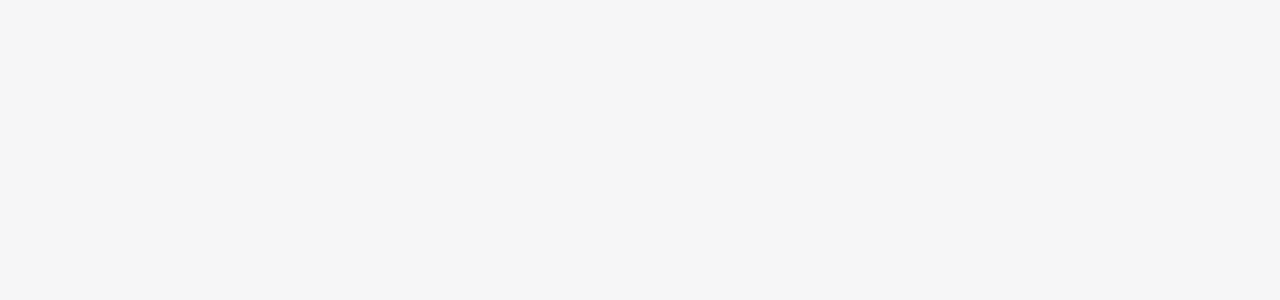
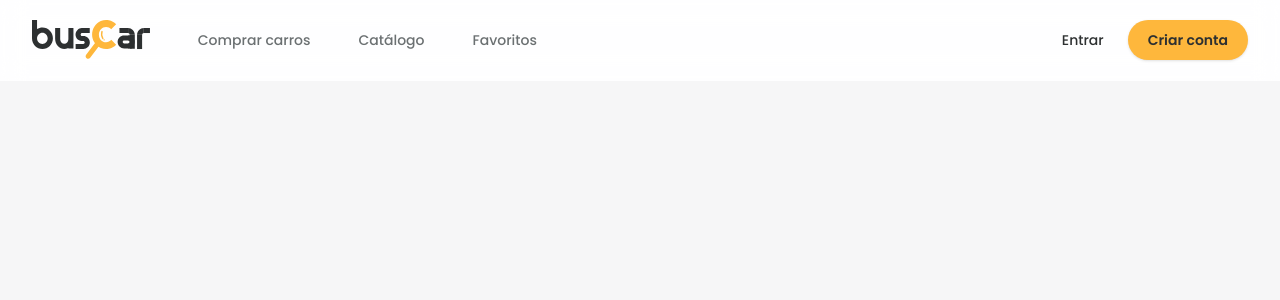
Before and after one commit to gomes-raf/case-tech-klubi, a React (Vite) app: page / in a window 1280 px wide. Shown: the top 300 px of the page. Built offline with nearby package versions, Linux system fonts and the light colour scheme.

Commit message:
feat: configura tailwind e adiciona header

```diff
--- a/index.html
+++ b/index.html
@@ -10,7 +10,7 @@
       href="https://fonts.googleapis.com/css2?family=Poppins:wght@400;500;600;700&display=swap"
       rel="stylesheet"
     />
-    <title>Klubi | Buscador de carros</title>
+    <title>busCar | Buscador de carros</title>
   </head>
   <body>
     <div id="root"></div>
--- a/package.json
+++ b/package.json
@@ -17,6 +17,7 @@
     "@babel/core": "^7.29.7",
     "@eslint/js": "^10.0.1",
     "@rolldown/plugin-babel": "^0.2.3",
+    "@tailwindcss/vite": "^4.3.3",
     "@types/babel__core": "^7.20.5",
     "@types/node": "^24.13.3",
     "@types/react": "^19.2.18",
@@ -27,6 +28,7 @@
     "eslint-plugin-react-hooks": "^7.1.1",
     "eslint-plugin-react-refresh": "^0.5.6",
     "globals": "^17.12.0",
+    "tailwindcss": "^4.3.3",
     "typescript": "~6.0.2",
     "typescript-eslint": "^8.69.0",
     "vite": "^8.3.0"
--- a/src/App.tsx
+++ b/src/App.tsx
@@ -1,5 +1,12 @@
+import Header from './components/header'
+
 function App() {
-  return <main></main>
+  return (
+    <>
+      <Header />
+      <main className="flex-1"></main>
+    </>
+  )
 }
 
 export default App
--- /dev/null
+++ b/src/components/header.tsx
@@ -0,0 +1,174 @@
+import { useEffect, useRef, useState } from 'react'
+
+const NAV_LINKS = [
+  { label: 'Comprar carros', href: '#carros' },
+  { label: 'Catálogo', href: '#catalogo' },
+  { label: 'Favoritos', href: '#favoritos' },
+]
+
+const LOGIN_HREF = '/login'
+const SIGNUP_HREF = '/cadastro'
+
+export default function Header() {
+  const [menuOpen, setMenuOpen] = useState(false)
+  const [scrolled, setScrolled] = useState(() => window.scrollY > 0)
+  const toggleRef = useRef<HTMLButtonElement>(null)
+
+  // Sombra no header quando a página rola
+  useEffect(() => {
+    const onScroll = () => setScrolled(window.scrollY > 0)
+    window.addEventListener('scroll', onScroll, { passive: true })
+    return () => window.removeEventListener('scroll', onScroll)
+  }, [])
+
+  // Com o menu mobile aberto: Esc fecha e devolve o foco ao botão;
+  // se a tela crescer para desktop, fecha automaticamente
+  useEffect(() => {
+    if (!menuOpen) return
+
+    const onKeyDown = (event: KeyboardEvent) => {
+      if (event.key === 'Escape') {
+        setMenuOpen(false)
+        toggleRef.current?.focus()
+      }
+    }
+    const desktop = window.matchMedia('(min-width: 48rem)')
+    const onBreakpoint = (event: MediaQueryListEvent) => {
+      if (event.matches) setMenuOpen(false)
+    }
+
+    window.addEventListener('keydown', onKeyDown)
+    desktop.addEventListener('change', onBreakpoint)
+    return () => {
+      window.removeEventListener('keydown', onKeyDown)
+      desktop.removeEventListener('change', onBreakpoint)
+    }
+  }, [menuOpen])
+
+  const closeMenu = () => setMenuOpen(false)
+
+  return (
+    <header
+      className={`sticky top-0 z-50 border-b bg-surface/90 backdrop-blur-md transition-shadow duration-300 ${
+        scrolled || menuOpen ? 'border-border shadow-sm' : 'border-transparent'
+      }`}
+    >
+      <div className="mx-auto flex h-16 max-w-7xl items-center gap-10 px-4 sm:px-6 md:h-20 lg:px-8">
+        <a href="/" className="shrink-0 rounded-md" onClick={closeMenu}>
+          <img
+            src="/logo-buscar.svg"
+            alt="busCar — página inicial"
+            width={677}
+            height={230}
+            className="h-9 w-auto md:h-10"
+          />
+        </a>
+
+        {/* Navegação desktop */}
+        <nav aria-label="Menu principal" className="hidden md:block">
+          <ul className="flex items-center gap-8">
+            {NAV_LINKS.map((link) => (
+              <li key={link.href}>
+                <a
+                  href={link.href}
+                  className="relative p-2 text-sm font-medium text-muted transition-colors hover:text-foreground hover:bg-black/5 rounded-full transition:colors"
+                >
+                  {link.label}
+                </a>
+              </li>
+            ))}
+          </ul>
+        </nav>
+
+        {/* Ações desktop */}
+        <div className="ml-auto hidden items-center gap-2 md:flex">
+          <a
+            href={LOGIN_HREF}
+            className="inline-flex h-10 items-center rounded-full px-4 text-sm font-medium text-foreground transition-colors hover:bg-foreground/5"
+          >
+            Entrar
+          </a>
+          <a
+            href={SIGNUP_HREF}
+            className="inline-flex h-10 items-center rounded-full bg-primary px-5 text-sm font-semibold text-on-primary shadow-sm transition hover:bg-primary-hover active:scale-[0.98] motion-reduce:transition-none"
+          >
+            Criar conta
+          </a>
+        </div>
+
+        {/* Botão do menu mobile */}
+        <button
+          ref={toggleRef}
+          type="button"
+          aria-expanded={menuOpen}
+          aria-controls="menu-mobile"
+          aria-label={menuOpen ? 'Fechar menu' : 'Abrir menu'}
+          onClick={() => setMenuOpen((open) => !open)}
+          className="-mr-2 ml-auto inline-flex size-11 items-center justify-center rounded-full transition-colors hover:bg-foreground/5 md:hidden"
+        >
+          <span aria-hidden="true" className="relative block h-3.5 w-5">
+            <span
+              className={`absolute top-0 left-0 h-0.5 w-5 rounded-full bg-foreground transition-transform duration-300 motion-reduce:transition-none ${
+                menuOpen ? 'translate-y-1.5 rotate-45' : ''
+              }`}
+            />
+            <span
+              className={`absolute top-1.5 left-0 h-0.5 w-5 rounded-full bg-foreground transition-opacity duration-200 motion-reduce:transition-none ${
+                menuOpen ? 'opacity-0' : ''
+              }`}
+            />
+            <span
+              className={`absolute top-3 left-0 h-0.5 w-5 rounded-full bg-foreground transition-transform duration-300 motion-reduce:transition-none ${
+                menuOpen ? '-translate-y-1.5 -rotate-45' : ''
+              }`}
+            />
+          </span>
+        </button>
+      </div>
+
+      {/* Menu mobile */}
+      <div
+        id="menu-mobile"
+        inert={!menuOpen}
+        className={`grid transition-[grid-template-rows] duration-300 ease-out motion-reduce:transition-none md:hidden ${
+          menuOpen ? 'grid-rows-[1fr]' : 'grid-rows-[0fr]'
+        }`}
+      >
+        <div className="overflow-hidden">
+          <nav aria-label="Menu principal" className="border-t border-border px-4 pt-2 pb-6 sm:px-6">
+            <ul className="-mx-3 flex flex-col">
+              {NAV_LINKS.map((link) => (
+                <li key={link.href}>
+                  <a
+                    href={link.href}
+                    onClick={closeMenu}
+                    className="block rounded-lg px-3 py-3 text-base font-medium text-foreground transition-colors hover:bg-foreground/5"
+                  >
+                    {link.label}
+                  </a>
+                </li>
+              ))}
+            </ul>
+
+            <div className="mt-4 grid gap-3 border-t border-border pt-5">
+              <a
+                href={LOGIN_HREF}
+                onClick={closeMenu}
+                className="inline-flex h-12 items-center justify-center rounded-full border border-border text-base font-medium text-foreground transition-colors hover:bg-foreground/5"
+              >
+                Entrar
+              </a>
+              <a
+                href={SIGNUP_HREF}
+                onClick={closeMenu}
+                className="inline-flex h-12 items-center justify-center rounded-full bg-primary text-base font-semibold text-on-primary shadow-sm transition-colors hover:bg-primary-hover"
+              >
+                Criar conta
+              </a>
+            </div>
+          </nav>
+        </div>
+      </div>
+    </header>
+  )
+}
--- a/src/index.css
+++ b/src/index.css
@@ -1,62 +1,44 @@
+@import 'tailwindcss';
+
 /* ==========================================================================
-   Design tokens
+   Design tokens → viram utilitários do Tailwind
+   Ex.: bg-primary, text-foreground, border-border, bg-surface, font-sans
+   Também ficam disponíveis como variáveis CSS: var(--color-primary)
    ========================================================================== */
-:root {
+@theme {
   /* Cores */
-  --color-bg: #f6f6f7; /* fundo padrão (cinza claro) */
+  --color-background: #f6f6f7; /* fundo padrão (cinza claro) */
   --color-surface: #ffffff; /* cards, header, modais */
   --color-primary: #feb73c; /* destaques */
   --color-primary-hover: #f2a524;
-  --color-primary-soft: rgba(254, 183, 60, 0.16);
+  --color-primary-soft: rgb(254 183 60 / 0.16);
   --color-on-primary: #2d3031; /* texto sobre o amarelo */
-  --color-text: #2d3031; /* texto e demais elementos */
-  --color-text-muted: #6b7072;
+  --color-foreground: #2d3031; /* texto e demais elementos */
+  --color-muted: #6b7072; /* texto secundário */
   --color-border: #e4e5e7;
 
-  /* Tipografia */
-  --font-family: 'Poppins', system-ui, -apple-system, 'Segoe UI', Roboto,
-    sans-serif;
-  --font-weight-regular: 400;
-  --font-weight-medium: 500;
-  --font-weight-semibold: 600;
-  --font-weight-bold: 700;
+  /* Tipografia (font-sans é a fonte padrão do Tailwind) */
+  --font-sans: 'Poppins', ui-sans-serif, system-ui, sans-serif;
+}
 
-  /* Forma */
-  --radius-sm: 8px;
-  --radius-md: 12px;
-  --radius-lg: 16px;
-  --shadow-sm: 0 1px 2px rgba(45, 48, 49, 0.06);
-  --shadow-md: 0 4px 16px rgba(45, 48, 49, 0.08);
+/* ==========================================================================
+   Base — fica em @layer base para que as classes do Tailwind sempre
+   consigam sobrescrever (o reset em si já vem no Preflight do Tailwind)
+   ========================================================================== */
+@layer base {
+  html {
+    color-scheme: light;
+  }
 
-  color-scheme: light;
-  font-family: var(--font-family);
-  font-size: 16px;
+  body {
+    min-height: 100svh;
+    background-color: var(--color-background);
+    color: var(--color-foreground);
     line-height: 1.5;
-  font-weight: var(--font-weight-regular);
-  color: var(--color-text);
-  background-color: var(--color-bg);
     font-synthesis: none;
     text-rendering: optimizeLegibility;
     -webkit-font-smoothing: antialiased;
     -moz-osx-font-smoothing: grayscale;
-}
-
-/* ==========================================================================
-   Reset
-   ========================================================================== */
-*,
-*::before,
-*::after {
-  box-sizing: border-box;
-}
-
-* {
-  margin: 0;
-}
-
-body {
-  min-height: 100svh;
-  background-color: var(--color-bg);
   }
 
   #root {
@@ -71,48 +53,22 @@ h3,
   h4,
   h5,
   h6 {
-  font-weight: var(--font-weight-semibold);
+    font-weight: 600;
     line-height: 1.2;
-  color: var(--color-text);
   }
 
-img,
-picture,
-svg,
-video {
-  display: block;
-  max-width: 100%;
-}
-
-input,
-button,
-textarea,
-select {
-  font: inherit;
-  color: inherit;
-}
-
-button {
+  button:not(:disabled),
+  [role='button']:not(:disabled) {
     cursor: pointer;
   }
 
-a {
-  color: inherit;
-  text-decoration: none;
-}
-
-ul,
-ol {
-  list-style: none;
-  padding: 0;
-}
-
   :focus-visible {
-  outline: 2px solid var(--color-text);
+    outline: 2px solid var(--color-foreground);
     outline-offset: 2px;
   }
 
   ::selection {
     background-color: var(--color-primary-soft);
-  color: var(--color-text);
+    color: var(--color-foreground);
   }
+}
--- a/vite.config.ts
+++ b/vite.config.ts
@@ -1,11 +1,13 @@
 import react, { reactCompilerPreset } from '@vitejs/plugin-react'
 import babel from '@rolldown/plugin-babel'
+import tailwindcss from '@tailwindcss/vite'
 import { defineConfig } from 'vite'
 
 // https://vite.dev/config/
 export default defineConfig({
   plugins: [
     react(),
-    babel({ presets: [reactCompilerPreset()] })
+    babel({ presets: [reactCompilerPreset()] }),
+    tailwindcss(),
   ],
 })
```
Also changed, not shown: public/logo-buscar.svg, 1 other file (tests, documents, lock files or other folders). Lines whose indentation alone changed are shown as unchanged.
